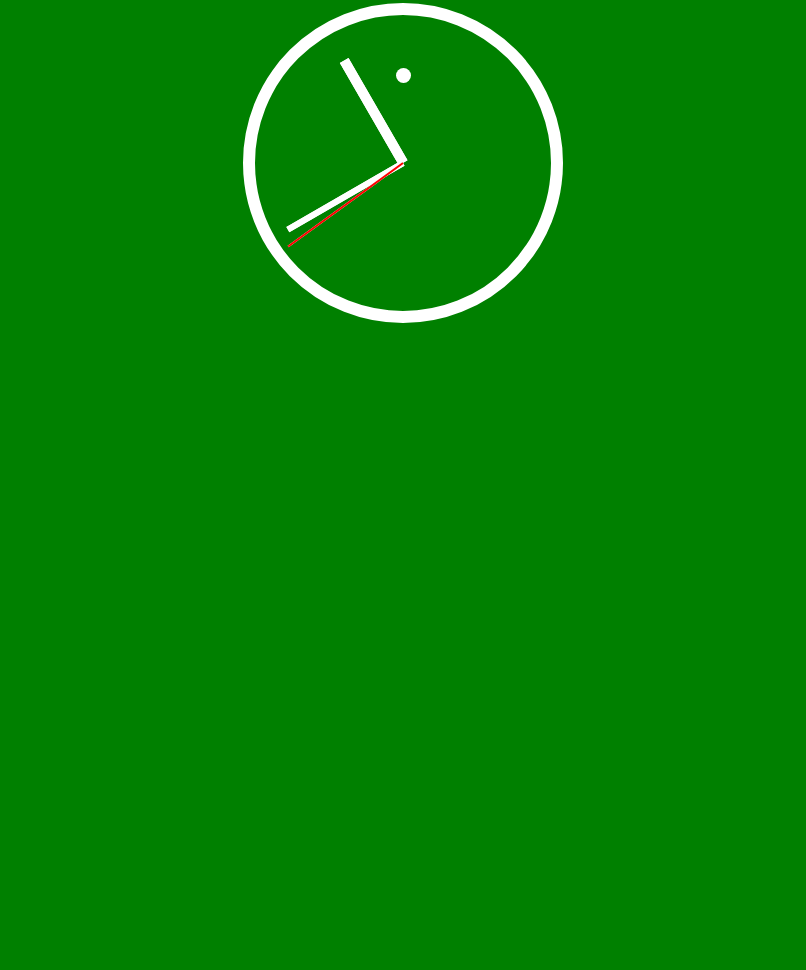
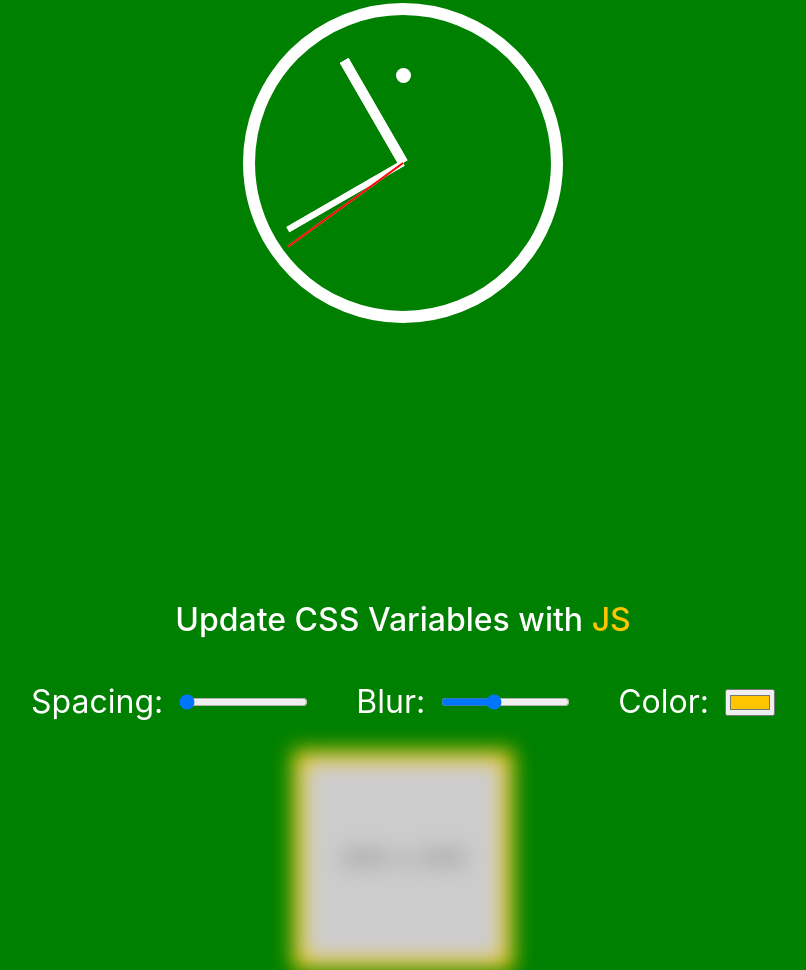
Before and after one commit to AveDemid/JavaScript30, a website built with webpack: page src/index.html in a window 1280 px wide. Shown: the part 325-1295 px from the top of the page, without its empty margins (237-1043 px from the left). Before the commit the page ends 888 px from the top, so only its background shows below. Built offline with nearby package versions, Linux system fonts and the light colour scheme; placeholder pictures from the web are drawn by us.

Commit message:
Playing with CSS Variables and JS | Day 3

```diff
--- a/src/css-variables-and-js/index.js
+++ b/src/css-variables-and-js/index.js
@@ -1 +1,87 @@
 import "./main.css";
+
+const title = document.createElement("h2");
+const controls = document.createElement("div");
+const labelSpacing = document.createElement("label");
+const labelBlur = document.createElement("label");
+const labelColor = document.createElement("label");
+const spacingInput = document.createElement("input");
+const blurInput = document.createElement("input");
+const colorInput = document.createElement("input");
+const image = document.createElement("img");
+const container = document.createElement("div");
+
+// TITLE
+title.classList.add("h2");
+title.innerHTML = "Update CSS Variables with <span class='js'>JS</span>";
+
+// CONTROLS
+controls.classList.add("controls");
+
+// LABLE SPACING
+labelSpacing.innerText = "Spacing:";
+
+// LABEL BLUR
+labelBlur.innerText = "Blur:";
+
+// LABEL COLOR
+labelColor.innerText = "Color:";
+
+// SPACING INPUT
+spacingInput.setAttribute("type", "range");
+spacingInput.setAttribute("name", "spacing");
+spacingInput.setAttribute("min", "10");
+spacingInput.setAttribute("max", "200");
+spacingInput.setAttribute("value", "10");
+spacingInput.setAttribute("data-sizing", "px");
+
+// BLUR INPUT
+blurInput.setAttribute("type", "range");
+blurInput.setAttribute("name", "blur");
+blurInput.setAttribute("min", "0");
+blurInput.setAttribute("max", "25");
+blurInput.setAttribute("value", "10");
+blurInput.setAttribute("data-sizing", "px");
+
+// COLOR INPUT
+colorInput.setAttribute("type", "color");
+colorInput.setAttribute("name", "base");
+colorInput.setAttribute("value", "#ffc600");
+
+// IMAGE
+image.setAttribute("src", "https://via.placeholder.com/200x200");
+image.style.alignSelf = "center";
+
+// CONTAINER
+container.classList.add("container");
+
+// APPEND INPUT'S IN LABEL
+labelSpacing.appendChild(spacingInput);
+labelBlur.appendChild(blurInput);
+labelColor.appendChild(colorInput);
+
+// APEND LABEL'S IN CONTROLS
+controls.appendChild(labelSpacing);
+controls.appendChild(labelBlur);
+controls.appendChild(labelColor);
+
+// APPEND ALL IN CONTAINER
+container.appendChild(title);
+container.appendChild(controls);
+container.appendChild(image);
+
+// APPEND CONTAINER IN BODY
+document.body.appendChild(container);
+
+const handleUpdate = (event) => {
+  const suffix = event.srcElement.dataset.sizing || "";
+  const value = event.srcElement.value;
+  const name = event.srcElement.name;
+
+  document.documentElement.style.setProperty(`--${name}`, value+suffix)
+}
+
+const inputs = document.querySelectorAll(".controls input");
+
+inputs.forEach(input => input.addEventListener("change", handleUpdate))
+inputs.forEach(input => input.addEventListener("mousemove", handleUpdate))
--- a/src/css-variables-and-js/main.css
+++ b/src/css-variables-and-js/main.css
@@ -1,3 +1,49 @@
+:root {
+  --base: #ffc600;
+  --spacing: 10px;
+  --blur: 10px;
+}
+
 body {
   background: green;
 }
+
+.container {
+  display: flex;
+  flex-direction: column;
+  text-align: center;
+  padding-top: 2.4rem;
+}
+
+.h2 {
+  color: #ffffff;
+  margin-bottom: 2.4rem;
+}
+
+.js {
+  color: var(--base);
+}
+
+.controls {
+  display: flex;
+  justify-content: center;
+  margin-bottom: 24px;
+}
+
+label {
+  font-size: 32px;
+  color: #fff;
+  display: flex;
+  margin: 0 24px;
+  align-items: center;
+}
+
+label input {
+  margin-left: 16px;
+}
+
+img {
+  padding: var(--spacing);
+  background-color: var(--base);
+  filter: blur(var(--blur));
+}
```
